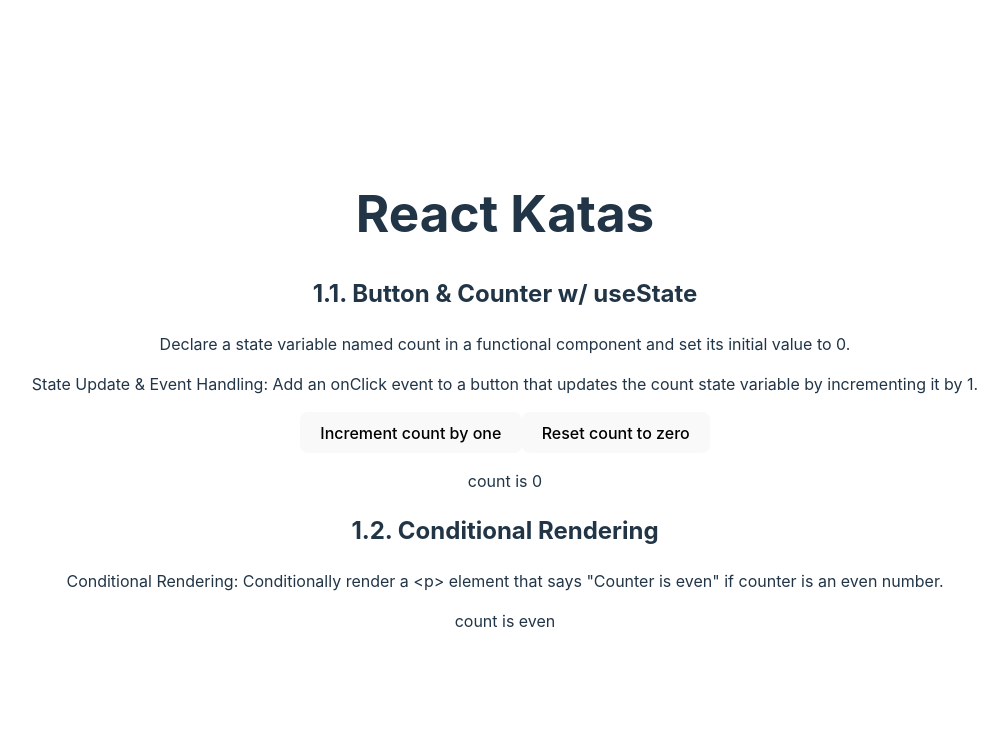
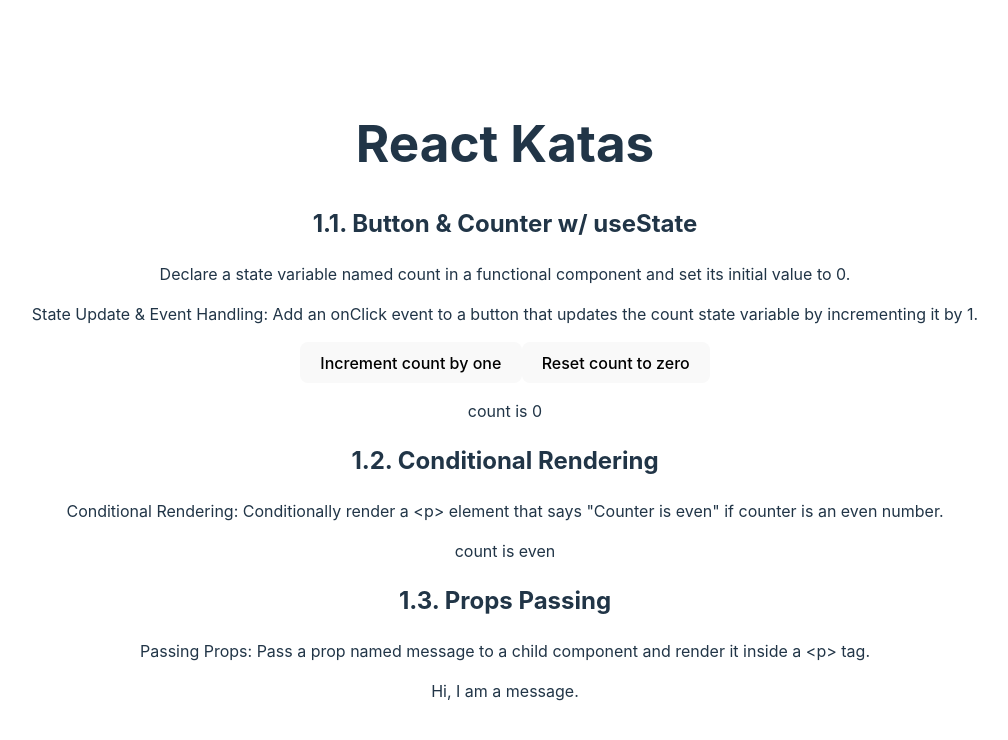
Before and after one commit to avidrucker/tiny-react-katas, a React (Vite) app: page / in a window 1280 px wide. Shown: the top 740 px of the page, without its empty margins (135-1143 px from the left). Built offline with nearby package versions, Linux system fonts and the light colour scheme.

Commit message:
add message passed as a prop to child comp

```diff
--- a/src/App.jsx
+++ b/src/App.jsx
@@ -6,6 +6,9 @@ import './App.css'
 function isEven(x) {
     return x % 2 === 0;
 }
+
+const MessageComponent = ({message}) =>
+      <p>{message}</p>;
 
 function App() {
     const [count, setCount] = useState(0)
@@ -31,6 +34,12 @@ function App() {
 		<p>Conditional Rendering: Conditionally render a &lt;p&gt; element that says "Counter is even" if counter is an even number.</p>
 		{isEven(count) && <p>count is even</p>}
 	    </section>
+
+	    <section>
+		<h2>1.3. Props Passing</h2>
+		<p>Passing Props: Pass a prop named message to a child component and render it inside a &lt;p&gt; tag.</p>
+		<MessageComponent message="Hi, I am a message." />
+	    </section>
 	</>
     )
 }
```
